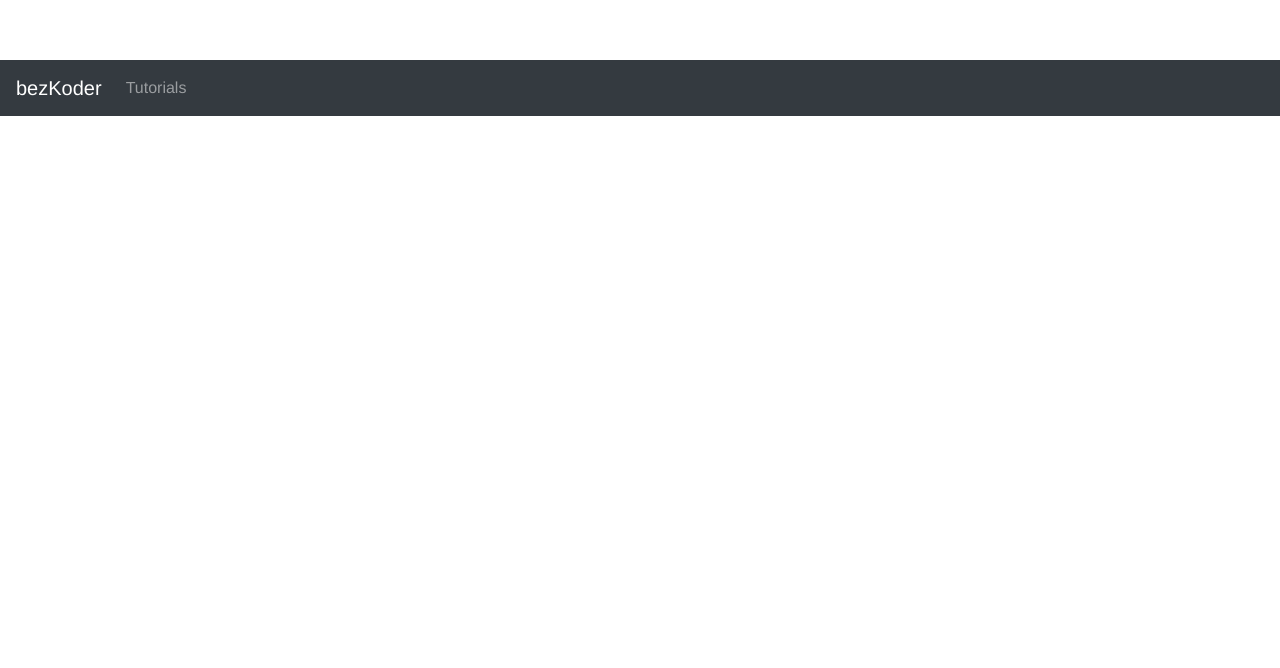
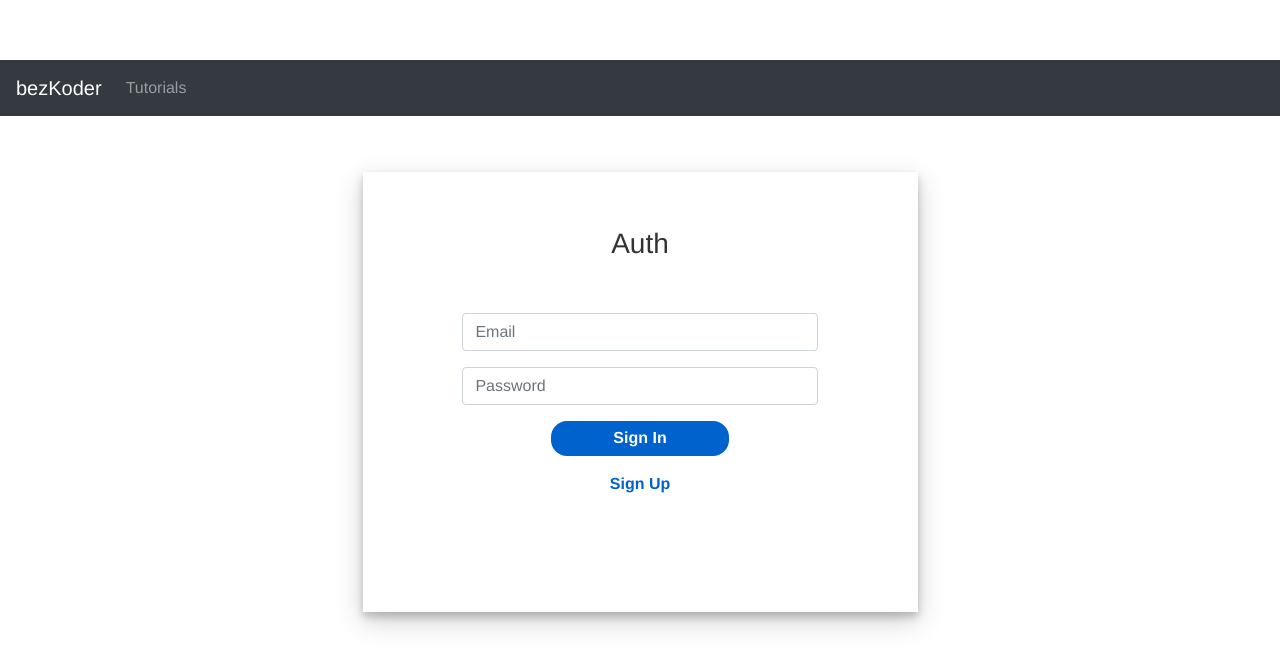
Before and after one commit to golovkinV/-SoftwareEngineering, a Vue app in the folder spa-client/: page /sign_in in a window 1280 px wide. Shown: the top 668 px of the page. Built offline with nearby package versions, Linux system fonts and the light colour scheme.

Commit message:
add: sign in module

```diff
--- /dev/null
+++ b/spa-client/src/components/SignIn.vue
@@ -0,0 +1,65 @@
+<template>
+  <div class="container login-container">
+    <div class="row align-items-center justify-content-center">
+      <div class="col-md-6 login-form-1">
+        <h3>Auth</h3>
+        <form>
+          <div class="form-group">
+            <input type="text" class="form-control" placeholder="Email" value="" />
+          </div>
+          <div class="form-group">
+            <input type="password" class="form-control" placeholder="Password" value="" />
+          </div>
+          <div class="form-group">
+            <input type="submit" class="btnSubmit" value="Sign In" />
+          </div>
+          <div class="form-group">
+            <a href="#" class="ForgetPwd">Sign Up</a>
+          </div>
+        </form>
+      </div>
+    </div>
+  </div>
+</template>
+
+<script>
+export default {
+  name: "SignIn"
+}
+</script>
+
+<style scoped>
+.login-container{
+  margin-top: 5%;
+  margin-bottom: 5%;
+}
+.login-form-1{
+  padding: 5%;
+  box-shadow: 0 5px 8px 0 rgba(0, 0, 0, 0.2), 0 9px 26px 0 rgba(0, 0, 0, 0.19);
+}
+.login-form-1 h3{
+  text-align: center;
+  color: #333;
+}
+.login-container form{
+  padding: 10%;
+}
+.btnSubmit
+{
+  width: 50%;
+  border-radius: 1rem;
+  padding: 1.5%;
+  border: none;
+  cursor: pointer;
+}
+.login-form-1 .btnSubmit{
+  font-weight: 600;
+  color: #fff;
+  background-color: #0062cc;
+}
+.login-form-1 .ForgetPwd{
+  color: #0062cc;
+  font-weight: 600;
+  text-decoration: none;
+}
+</style>
--- a/spa-client/src/router/router.js
+++ b/spa-client/src/router/router.js
@@ -1,6 +1,7 @@
 import Vue from "vue";
 import Router from "vue-router";
-import Tutorials from "@/components/Tutorials";
+import Tutorials from "../components/Tutorials";
+import SignIn from "../components/SignIn";
 
 Vue.use(Router);
 
@@ -8,10 +9,13 @@ export default new Router({
     mode: "history",
     routes: [
         {
-            path: "/",
-            alias: "/tutorials",
+            path: "/tutorials",
             name: "tutorials",
             component: Tutorials
+        },
+        {
+            path: "/sign_in",
+            component: SignIn
         }
     ]
 });
```
Also changed, not shown: 1 other file (tests, documents, lock files or other folders).
